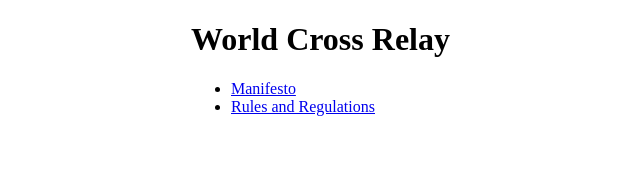
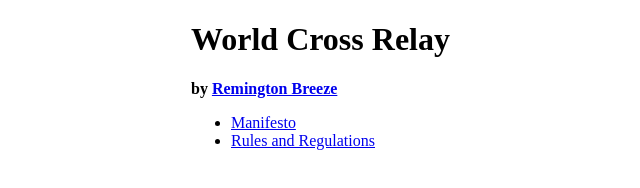
Before and after one commit to World-Cross-Relay/world-cross-relay.github.io, a plain HTML site: page index.html in a window 1280 px wide. Shown: the whole page, without its empty margins (1-641 px from the left). Drawn offline with Linux system fonts and the light colour scheme; a web font is replaced by a local one.

Commit message:
Added byline to homepage and fixed broken link to manifesto

```diff
--- a/index.html
+++ b/index.html
@@ -10,6 +10,7 @@
 
 <body>
   <h1> World Cross Relay </h1>
+  <b> by <a href="https://breeze.software"> Remington Breeze </a> </b>
   <ul>
     <li> <a href="manifesto"> Manifesto </a> </li>
     <li> <a href="rules_and_regulations"> Rules and Regulations </a> </li>
```
Also changed, not shown: manifesto/index.html (renamed from manifesto/manifesto.html).
